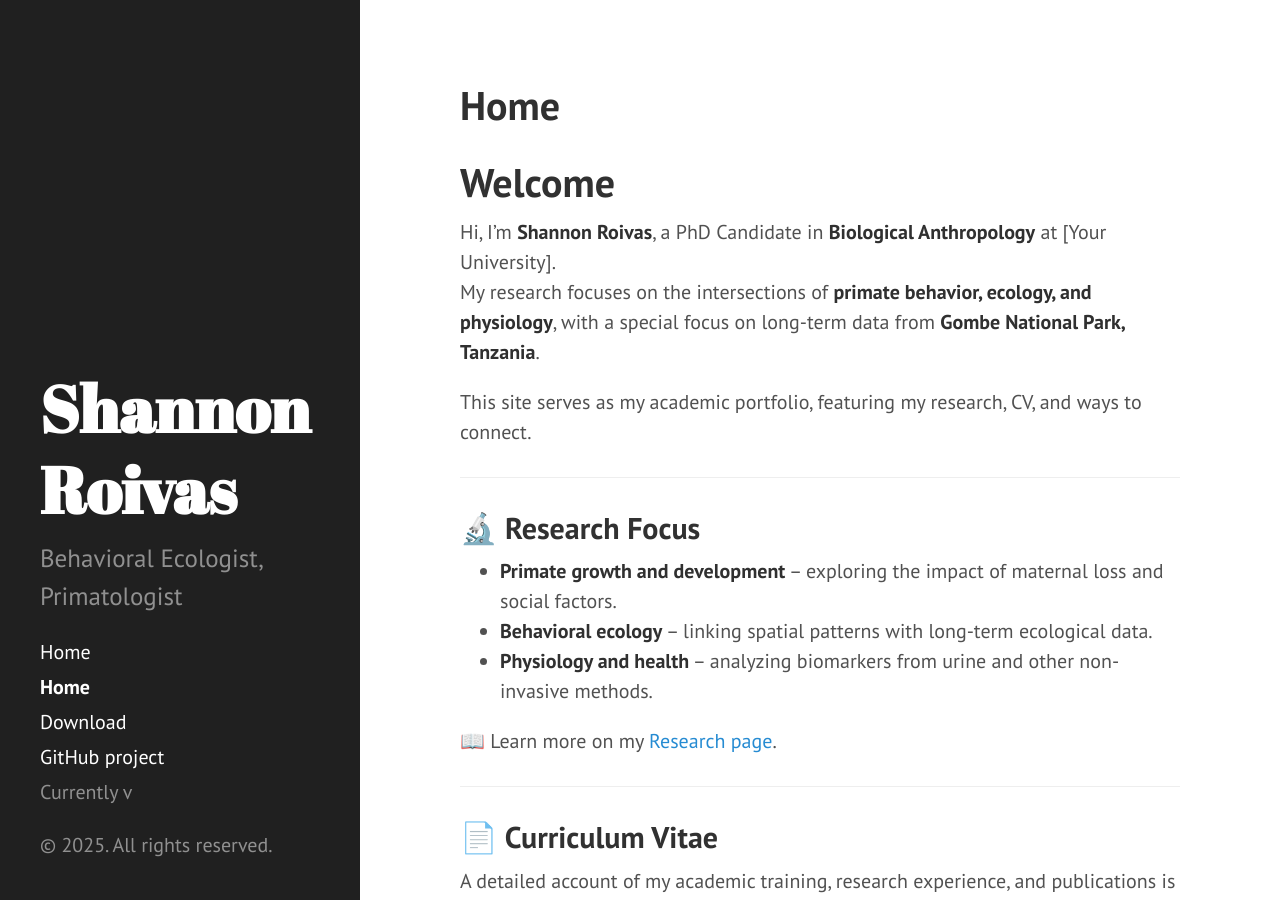
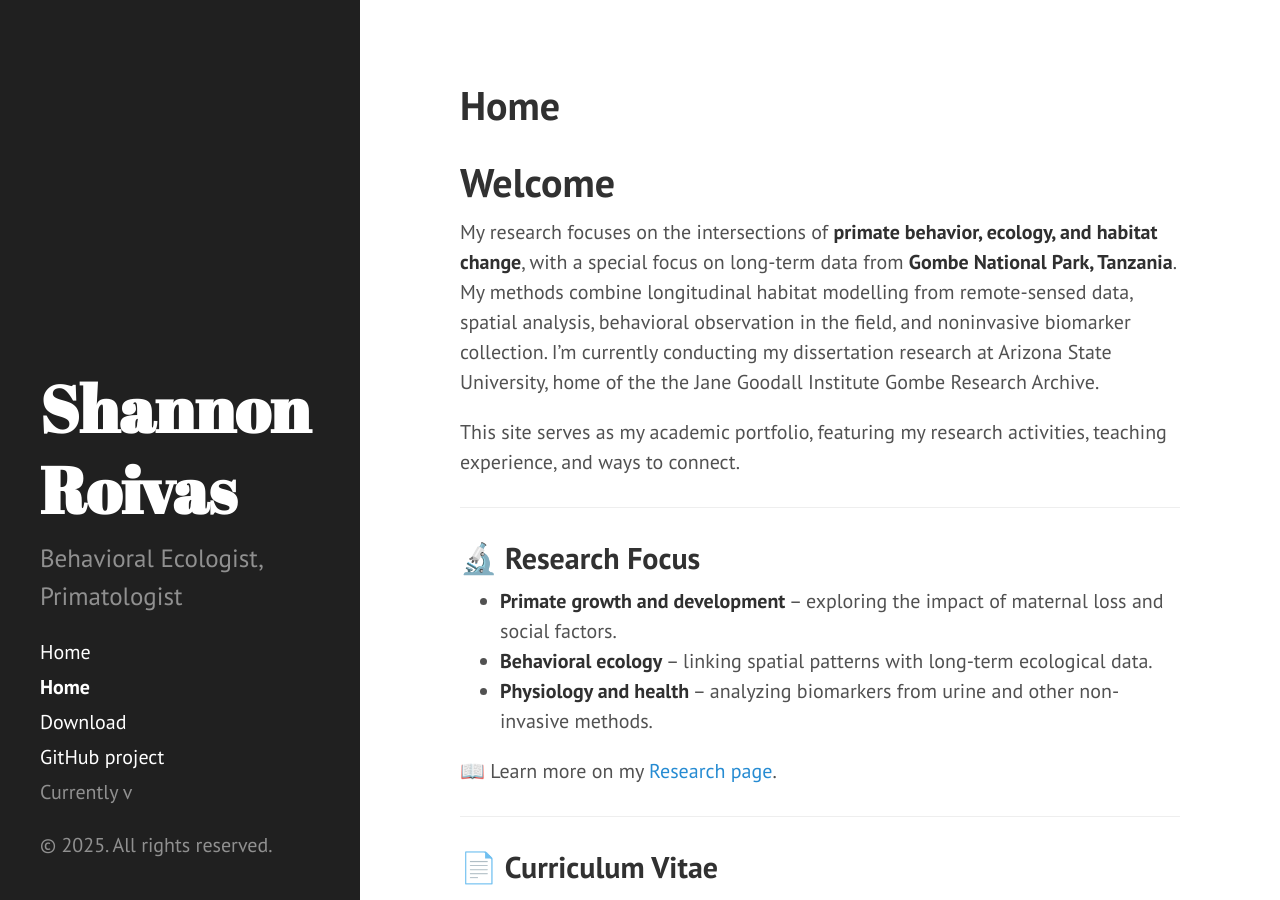
Before and after one commit to shannonroivas/shannonroivas.github.io, a Jekyll site: the page built from index.md, in a window 1280 px wide and 900 px high. Built offline with Jekyll 4.4.1, drawn with Linux system fonts in a browser that asks for light colours.

Commit message:
Update index.md

```diff
--- a/index.md
+++ b/index.md
@@ -5,10 +5,9 @@ title: "Home"
 
 # Welcome
 
-Hi, I’m **Shannon Roivas**, a PhD Candidate in **Biological Anthropology** at [Your University].
-My research focuses on the intersections of **primate behavior, ecology, and physiology**, with a special focus on long-term data from **Gombe National Park, Tanzania**.
+My research focuses on the intersections of **primate behavior, ecology, and habitat change**, with a special focus on long-term data from **Gombe National Park, Tanzania**. My methods combine longitudinal habitat modelling from remote-sensed data, spatial analysis, behavioral observation in the field, and noninvasive biomarker collection. I'm currently conducting my dissertation research at Arizona State University, home of the the Jane Goodall Institute Gombe Research Archive.
 
-This site serves as my academic portfolio, featuring my research, CV, and ways to connect.
+This site serves as my academic portfolio, featuring my research activities, teaching experience, and ways to connect.
 
 ---
 
```
